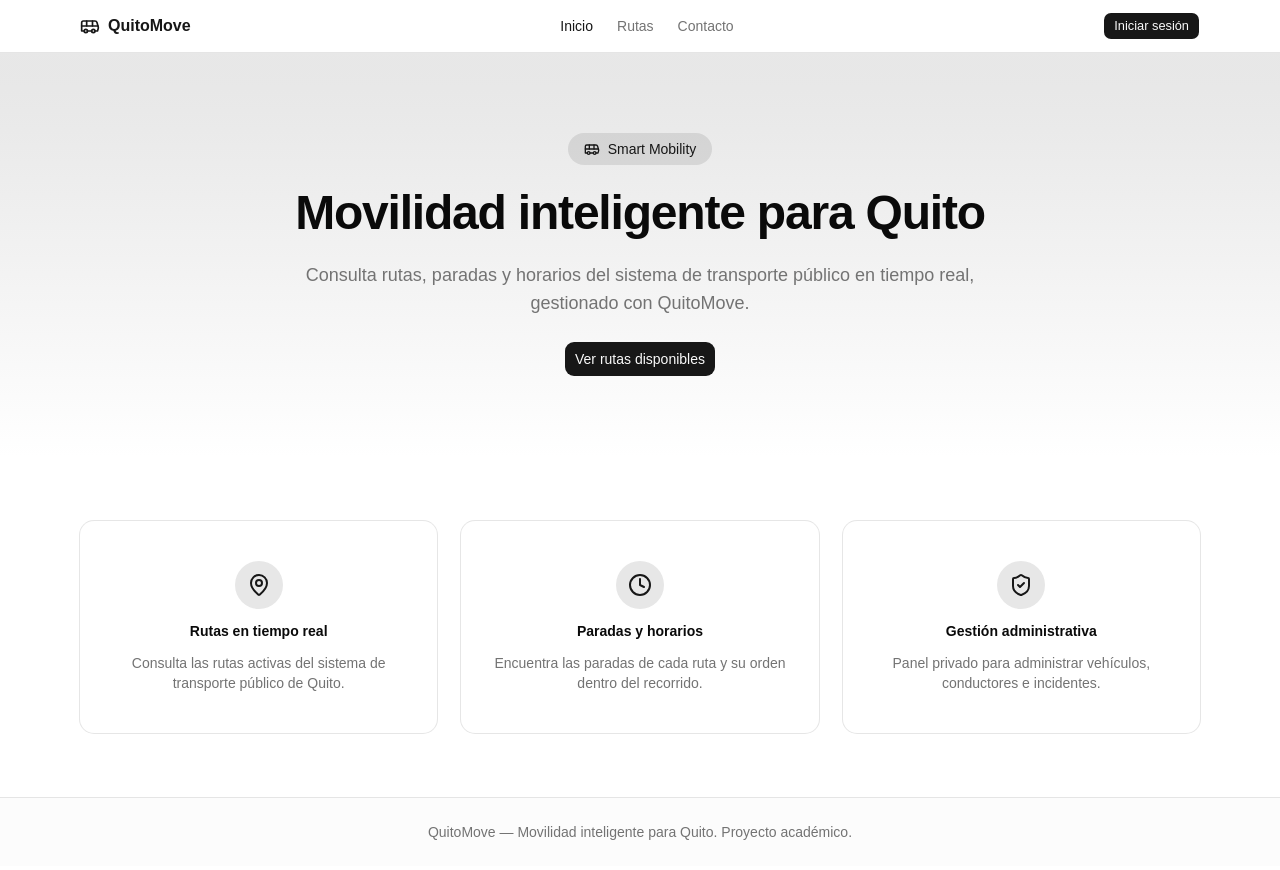
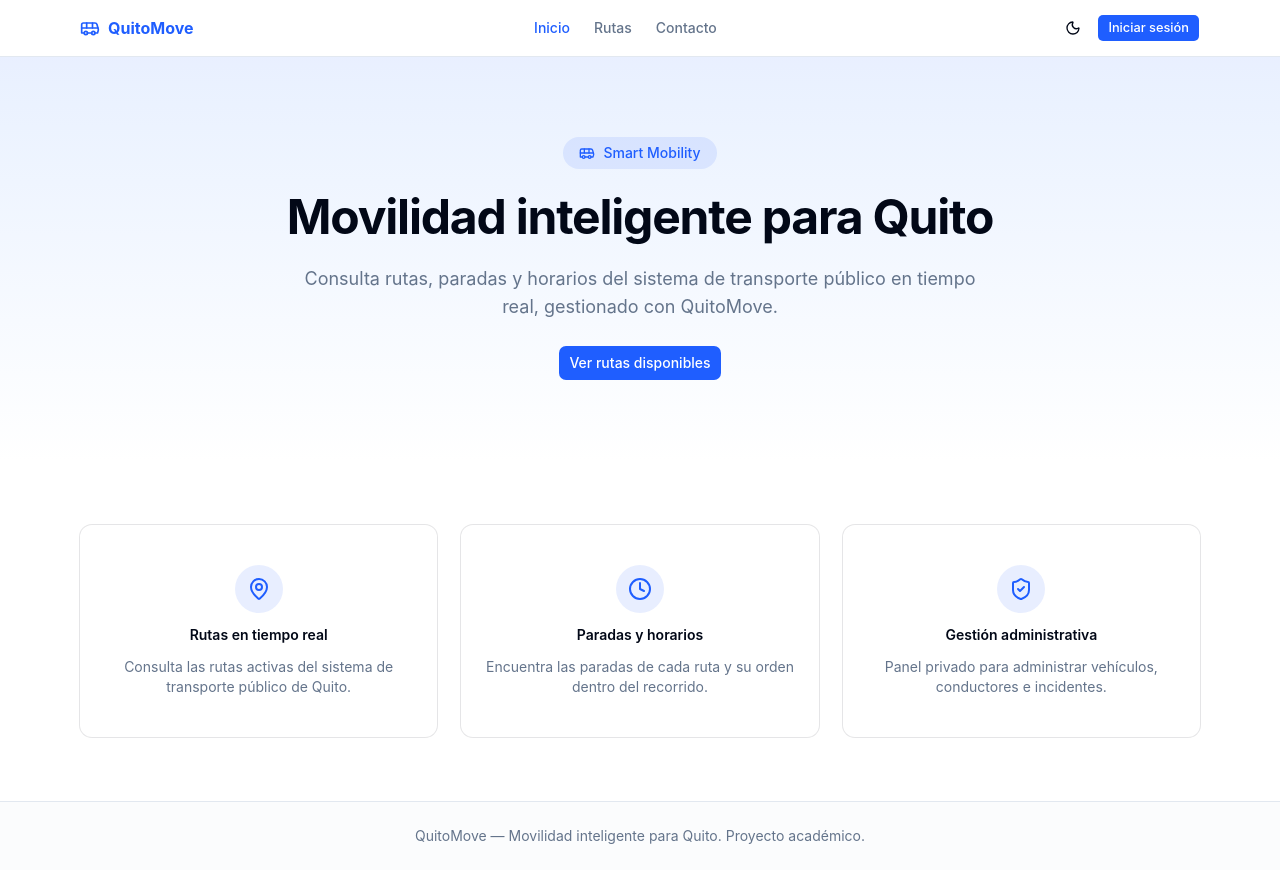
Before and after one commit to alxanderC13/Front_App, a React (Vite) app: page / in a window 1280 px wide. Built offline with nearby package versions, Linux system fonts and the light colour scheme; no server answers.

Commit message:
paleta de colores oficial (Diseno_UX.odt): tema claro y oscuro, toggle de tema

```diff
--- a/src/App.tsx
+++ b/src/App.tsx
@@ -2,14 +2,17 @@
 import { useEffect } from 'react'
 import AppRouter from './presentation/router/AppRouter'
 import { useAuthStore } from './presentation/store/auth.store'
+import { useThemeStore } from './presentation/store/theme.store'
 import { Toaster } from './presentation/components/ui/sonner'
 
 export default function App() {
   const loadCurrentUser = useAuthStore((state) => state.loadCurrentUser)
+  const initTheme = useThemeStore((state) => state.initTheme)
 
   useEffect(() => {
     loadCurrentUser()
-  }, [loadCurrentUser])
+    initTheme()
+  }, [loadCurrentUser, initTheme])
 
   return (
     <>
--- a/src/index.css
+++ b/src/index.css
@@ -1,10 +1,34 @@
 /* src/index.css */
 @import "tailwindcss";
-@import "tw-animate-css";
-@import "shadcn/tailwind.css";
-@import "@fontsource-variable/geist";
 
-@custom-variant dark (&:is(.dark *));
+@theme inline {
+  --color-background: hsl(var(--background));
+  --color-foreground: hsl(var(--foreground));
+  --color-card: hsl(var(--card));
+  --color-card-foreground: hsl(var(--card-foreground));
+  --color-popover: hsl(var(--popover));
+  --color-popover-foreground: hsl(var(--popover-foreground));
+  --color-primary: hsl(var(--primary));
+  --color-primary-foreground: hsl(var(--primary-foreground));
+  --color-secondary: hsl(var(--secondary));
+  --color-secondary-foreground: hsl(var(--secondary-foreground));
+  --color-muted: hsl(var(--muted));
+  --color-muted-foreground: hsl(var(--muted-foreground));
+  --color-accent: hsl(var(--accent));
+  --color-accent-foreground: hsl(var(--accent-foreground));
+  --color-destructive: hsl(var(--destructive));
+  --color-destructive-foreground: hsl(var(--destructive-foreground));
+  --color-success: hsl(var(--success));
+  --color-success-foreground: hsl(var(--success-foreground));
+  --color-warning: hsl(var(--warning));
+  --color-warning-foreground: hsl(var(--warning-foreground));
+  --color-border: hsl(var(--border));
+  --color-input: hsl(var(--input));
+  --color-ring: hsl(var(--ring));
+  --radius-lg: var(--radius);
+  --radius-md: calc(var(--radius) - 2px);
+  --radius-sm: calc(var(--radius) - 4px);
+}
 
 @layer base {
   :root {
@@ -14,51 +38,50 @@
     --card-foreground: 222.2 84% 4.9%;
     --popover: 0 0% 100%;
     --popover-foreground: 222.2 84% 4.9%;
-    --primary: 221.2 83.2% 53.3%;
-    --primary-foreground: 210 40% 98%;
+    --primary: 223 100% 56%;
+    --primary-foreground: 0 0% 100%;
     --secondary: 210 40% 96.1%;
     --secondary-foreground: 222.2 47.4% 11.2%;
     --muted: 210 40% 96.1%;
     --muted-foreground: 215.4 16.3% 46.9%;
     --accent: 210 40% 96.1%;
     --accent-foreground: 222.2 47.4% 11.2%;
-    --destructive: 0 84.2% 60.2%;
-    --destructive-foreground: 210 40% 98%;
+    --destructive: 3 100% 59%;
+    --destructive-foreground: 0 0% 100%;
+    --success: 155 77% 43%;
+    --success-foreground: 0 0% 100%;
+    --warning: 39 100% 56%;
+    --warning-foreground: 222.2 47.4% 11.2%;
     --border: 214.3 31.8% 91.4%;
     --input: 214.3 31.8% 91.4%;
-    --ring: 221.2 83.2% 53.3%;
+    --ring: 223 100% 56%;
     --radius: 0.5rem;
   }
 
   .dark {
-    --background: 222.2 84% 4.9%;
-    --foreground: 210 40% 98%;
-    --card: 222.2 84% 4.9%;
-    --card-foreground: 210 40% 98%;
-    --popover: 222.2 84% 4.9%;
-    --popover-foreground: 210 40% 98%;
-    --primary: 217.2 91.2% 59.8%;
-    --primary-foreground: 222.2 47.4% 11.2%;
-    --secondary: 217.2 32.6% 17.5%;
-    --secondary-foreground: 210 40% 98%;
-    --muted: 217.2 32.6% 17.5%;
-    --muted-foreground: 215 20.2% 65.1%;
-    --accent: 217.2 32.6% 17.5%;
-    --accent-foreground: 210 40% 98%;
-    --destructive: 0 62.8% 30.6%;
-    --destructive-foreground: 210 40% 98%;
-    --border: 217.2 32.6% 17.5%;
-    --input: 217.2 32.6% 17.5%;
-    --ring: 224.3 76.3% 48%;
-  }
-  * {
-    @apply border-border outline-ring/50;
-  }
-  body {
-    @apply bg-background text-foreground;
-  }
-  html {
-    @apply font-sans;
+    --background: 220 49% 8%;
+    --foreground: 0 0% 100%;
+    --card: 221 39% 11%;
+    --card-foreground: 0 0% 100%;
+    --popover: 221 39% 11%;
+    --popover-foreground: 0 0% 100%;
+    --primary: 223 100% 56%;
+    --primary-foreground: 0 0% 100%;
+    --secondary: 214 21% 21%;
+    --secondary-foreground: 0 0% 100%;
+    --muted: 214 21% 21%;
+    --muted-foreground: 220 13% 68%;
+    --accent: 214 21% 21%;
+    --accent-foreground: 0 0% 100%;
+    --destructive: 3 100% 59%;
+    --destructive-foreground: 0 0% 100%;
+    --success: 155 77% 43%;
+    --success-foreground: 0 0% 100%;
+    --warning: 39 100% 56%;
+    --warning-foreground: 0 0% 100%;
+    --border: 214 21% 21%;
+    --input: 214 21% 21%;
+    --ring: 223 100% 56%;
   }
 }
 
@@ -70,115 +93,3 @@
     @apply bg-background text-foreground;
   }
 }
-
-@theme inline {
-  --font-heading: var(--font-sans);
-  --font-sans: 'Geist Variable', sans-serif;
-  --color-sidebar-ring: var(--sidebar-ring);
-  --color-sidebar-border: var(--sidebar-border);
-  --color-sidebar-accent-foreground: var(--sidebar-accent-foreground);
-  --color-sidebar-accent: var(--sidebar-accent);
-  --color-sidebar-primary-foreground: var(--sidebar-primary-foreground);
-  --color-sidebar-primary: var(--sidebar-primary);
-  --color-sidebar-foreground: var(--sidebar-foreground);
-  --color-sidebar: var(--sidebar);
-  --color-chart-5: var(--chart-5);
-  --color-chart-4: var(--chart-4);
-  --color-chart-3: var(--chart-3);
-  --color-chart-2: var(--chart-2);
-  --color-chart-1: var(--chart-1);
-  --color-ring: var(--ring);
-  --color-input: var(--input);
-  --color-border: var(--border);
-  --color-destructive: var(--destructive);
-  --color-accent-foreground: var(--accent-foreground);
-  --color-accent: var(--accent);
-  --color-muted-foreground: var(--muted-foreground);
-  --color-muted: var(--muted);
-  --color-secondary-foreground: var(--secondary-foreground);
-  --color-secondary: var(--secondary);
-  --color-primary-foreground: var(--primary-foreground);
-  --color-primary: var(--primary);
-  --color-popover-foreground: var(--popover-foreground);
-  --color-popover: var(--popover);
-  --color-card-foreground: var(--card-foreground);
-  --color-card: var(--card);
-  --color-foreground: var(--foreground);
-  --color-background: var(--background);
-  --radius-sm: calc(var(--radius) * 0.6);
-  --radius-md: calc(var(--radius) * 0.8);
-  --radius-lg: var(--radius);
-  --radius-xl: calc(var(--radius) * 1.4);
-  --radius-2xl: calc(var(--radius) * 1.8);
-  --radius-3xl: calc(var(--radius) * 2.2);
-  --radius-4xl: calc(var(--radius) * 2.6);
-}
-
-:root {
-  --background: oklch(1 0 0);
-  --foreground: oklch(0.145 0 0);
-  --card: oklch(1 0 0);
-  --card-foreground: oklch(0.145 0 0);
-  --popover: oklch(1 0 0);
-  --popover-foreground: oklch(0.145 0 0);
-  --primary: oklch(0.205 0 0);
-  --primary-foreground: oklch(0.985 0 0);
-  --secondary: oklch(0.97 0 0);
-  --secondary-foreground: oklch(0.205 0 0);
-  --muted: oklch(0.97 0 0);
-  --muted-foreground: oklch(0.556 0 0);
-  --accent: oklch(0.97 0 0);
-  --accent-foreground: oklch(0.205 0 0);
-  --destructive: oklch(0.577 0.245 27.325);
-  --border: oklch(0.922 0 0);
-  --input: oklch(0.922 0 0);
-  --ring: oklch(0.708 0 0);
-  --chart-1: oklch(0.87 0 0);
-  --chart-2: oklch(0.556 0 0);
-  --chart-3: oklch(0.439 0 0);
-  --chart-4: oklch(0.371 0 0);
-  --chart-5: oklch(0.269 0 0);
-  --radius: 0.625rem;
-  --sidebar: oklch(0.985 0 0);
-  --sidebar-foreground: oklch(0.145 0 0);
-  --sidebar-primary: oklch(0.205 0 0);
-  --sidebar-primary-foreground: oklch(0.985 0 0);
-  --sidebar-accent: oklch(0.97 0 0);
-  --sidebar-accent-foreground: oklch(0.205 0 0);
-  --sidebar-border: oklch(0.922 0 0);
-  --sidebar-ring: oklch(0.708 0 0);
-}
-
-.dark {
-  --background: oklch(0.145 0 0);
-  --foreground: oklch(0.985 0 0);
-  --card: oklch(0.205 0 0);
-  --card-foreground: oklch(0.985 0 0);
-  --popover: oklch(0.205 0 0);
-  --popover-foreground: oklch(0.985 0 0);
-  --primary: oklch(0.922 0 0);
-  --primary-foreground: oklch(0.205 0 0);
-  --secondary: oklch(0.269 0 0);
-  --secondary-foreground: oklch(0.985 0 0);
-  --muted: oklch(0.269 0 0);
-  --muted-foreground: oklch(0.708 0 0);
-  --accent: oklch(0.269 0 0);
-  --accent-foreground: oklch(0.985 0 0);
-  --destructive: oklch(0.704 0.191 22.216);
-  --border: oklch(1 0 0 / 10%);
-  --input: oklch(1 0 0 / 15%);
-  --ring: oklch(0.556 0 0);
-  --chart-1: oklch(0.87 0 0);
-  --chart-2: oklch(0.556 0 0);
-  --chart-3: oklch(0.439 0 0);
-  --chart-4: oklch(0.371 0 0);
-  --chart-5: oklch(0.269 0 0);
-  --sidebar: oklch(0.205 0 0);
-  --sidebar-foreground: oklch(0.985 0 0);
-  --sidebar-primary: oklch(0.488 0.243 264.376);
-  --sidebar-primary-foreground: oklch(0.985 0 0);
-  --sidebar-accent: oklch(0.269 0 0);
-  --sidebar-accent-foreground: oklch(0.985 0 0);
-  --sidebar-border: oklch(1 0 0 / 10%);
-  --sidebar-ring: oklch(0.556 0 0);
-}
--- a/src/presentation/components/layout/PublicLayout.tsx
+++ b/src/presentation/components/layout/PublicLayout.tsx
@@ -3,6 +3,7 @@ import { NavLink, Outlet } from 'react-router-dom'
 import { Bus } from 'lucide-react'
 import { cn } from '../../utils/cn'
 import { Button } from '../ui/button'
+import ThemeToggle from '../theme-toggle'
 
 const links = [
   { to: '/', label: 'Inicio' },
@@ -38,9 +39,12 @@ export default function PublicLayout() {
             ))}
           </nav>
 
-          <NavLink to="/login">
-            <Button size="sm">Iniciar sesión</Button>
-          </NavLink>
+          <div className="flex items-center gap-2">
+            <ThemeToggle />
+            <NavLink to="/login">
+              <Button size="sm">Iniciar sesión</Button>
+            </NavLink>
+          </div>
         </div>
       </header>
 
--- /dev/null
+++ b/src/presentation/components/theme-toggle.tsx
@@ -0,0 +1,15 @@
+// src/presentation/components/theme-toggle.tsx
+import { Sun, Moon } from 'lucide-react'
+import { useThemeStore } from '../store/theme.store'
+import { Button } from './ui/button'
+
+export default function ThemeToggle() {
+  const theme = useThemeStore((state) => state.theme)
+  const toggleTheme = useThemeStore((state) => state.toggleTheme)
+
+  return (
+    <Button variant="ghost" size="icon" onClick={toggleTheme} aria-label="Cambiar tema">
+      {theme === 'dark' ? <Sun className="h-4 w-4" /> : <Moon className="h-4 w-4" />}
+    </Button>
+  )
+}
--- /dev/null
+++ b/src/presentation/store/theme.store.ts
@@ -0,0 +1,44 @@
+// src/presentation/store/theme.store.ts
+import { create } from 'zustand'
+
+type Theme = 'light' | 'dark'
+
+const STORAGE_KEY = 'quitomove_theme'
+
+function applyTheme(theme: Theme) {
+  const root = document.documentElement
+  if (theme === 'dark') {
+    root.classList.add('dark')
+  } else {
+    root.classList.remove('dark')
+  }
+  localStorage.setItem(STORAGE_KEY, theme)
+}
+
+function getInitialTheme(): Theme {
+  const stored = localStorage.getItem(STORAGE_KEY)
+  if (stored === 'dark' || stored === 'light') return stored
+  return window.matchMedia('(prefers-color-scheme: dark)').matches ? 'dark' : 'light'
+}
+
+interface ThemeState {
+  theme: Theme
+  toggleTheme: () => void
+  initTheme: () => void
+}
+
+export const useThemeStore = create<ThemeState>((set, get) => ({
+  theme: 'light',
+
+  initTheme: () => {
+    const theme = getInitialTheme()
+    applyTheme(theme)
+    set({ theme })
+  },
+
+  toggleTheme: () => {
+    const next: Theme = get().theme === 'dark' ? 'light' : 'dark'
+    applyTheme(next)
+    set({ theme: next })
+  },
+}))
--- a/src/presentation/theme/colors.ts
+++ b/src/presentation/theme/colors.ts
@@ -1,12 +1,15 @@
 // src/presentation/theme/colors.ts
 
+/**
+ * Paleta de colores oficial del proyecto (definida en la guía UX/UI).
+ */
 export const colors = {
-  primary: 'hsl(221.2 83.2% 53.3%)',
-  primaryForeground: 'hsl(210 40% 98%)',
-  destructive: 'hsl(0 84.2% 60.2%)',
-  muted: 'hsl(210 40% 96.1%)',
-  mutedForeground: 'hsl(215.4 16.3% 46.9%)',
-  border: 'hsl(214.3 31.8% 91.4%)',
-  background: 'hsl(0 0% 100%)',
-  foreground: 'hsl(222.2 84% 4.9%)',
+  primary: '#1E5EFF',
+  success: '#19C37D',
+  warning: '#FFB020',
+  destructive: '#FF3B30',
+  darkBackground: '#0B1220',
+  darkSurface: '#111827',
+  darkBorder: '#2A3441',
+  textSecondary: '#A3AAB8',
 } as const
```
Also changed, not shown: src/presentation/components/layout/AdminLayout.tsx (+9 -0 lines).
